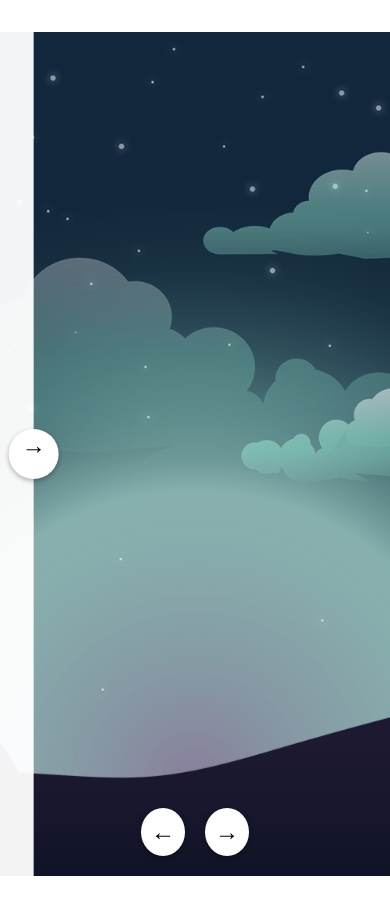
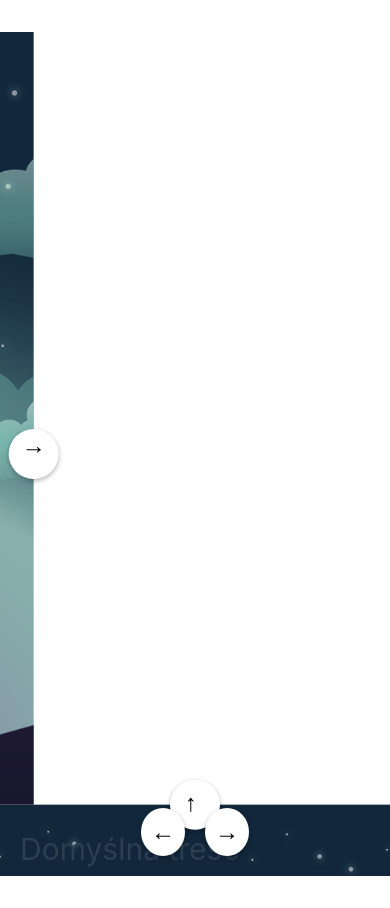
Before and after one commit to UnFriend-PL/sMarcinkowskiStore, a Vue app in the folder sMarcinkowskiStore/: page / in a window 390 px wide. Built offline with nearby package versions, Linux system fonts and the light colour scheme.

Commit message:
dynamic parallax panel open effects

```diff
--- a/sMarcinkowskiStore/src/components/MainScreen.vue
+++ b/sMarcinkowskiStore/src/components/MainScreen.vue
@@ -1,35 +1,33 @@
 <template>
-  <div
-    class="container"
-    @mousemove="handleMouseMove"
-    @touchstart="handleTouchStart"
-    @touchmove="handleTouchMove"
-  >
-    <!-- Panel oferty -->
-    <OfferPanel
-      :isOpen="offerOpen"
-      @update:isOpen="offerOpen = $event"
-      @hover="isOfferHovered = true"
-      @leave="isOfferHovered = false"
-    />
+  <div class="container">
+    <ParallaxPanel
+      :isOpen="openPanel === 'left'"
+      left
+      :layers="parallaxLayers"
+      @update:isOpen="val => openPanel = val ? 'left' : (openPanel === 'left' ? null : openPanel)"
+      @hover="panelHovered = true"
+      @leave="panelHovered = false"
+    >
+    </ParallaxPanel>
 
-    <!-- Główna zawartość opakowana w <main> -->
-    <main :class="{ pushed: isOfferHovered }">
-      <!-- Pętla przez wszystkie warstwy paralaksy -->
-      <div
-        v-for="(layer, index) in parallaxLayers"
-        :key="index"
-        class="parallax-layer"
-        :style="getLayerStyle(layer, index)"
-      ></div>
+    <ParallaxPanel
+      :isOpen="openPanel === 'bottom'"
+      bottom
+      :layers="parallaxLayers"
+      @update:isOpen="val => openPanel = val ? 'bottom' : (openPanel === 'bottom' ? null : openPanel)"
+      @hover="panelHovered = true"
+      @leave="panelHovered = false"
+    >
+    </ParallaxPanel>
+
+    <main :class="{ pushed: panelHovered }">
     </main>
 
-    <!-- Kontrolki mobilne -->
     <div class="mobile-controls" v-if="isMobile">
-      <button @click="toggleOffer('left')" class="mobile-button left">
+      <button @click="togglePanel('left')" class="mobile-button left">
         <i class="arrow-left"></i>
       </button>
-      <button @click="toggleOffer('right')" class="mobile-button right">
+      <button @click="togglePanel('right')" class="mobile-button right">
         <i class="arrow-right"></i>
       </button>
     </div>
@@ -38,26 +36,22 @@
 
 <script setup>
 import { ref, onMounted } from 'vue'
-import OfferPanel from './OfferPanel.vue'
+import ParallaxPanel from './ParallaxPanel.vue'
 
-// Import przykładowych zasobów graficznych
 import clouds1 from '@/assets/clouds1.png'
 import clouds2 from '@/assets/clouds2.png'
 import ground from '@/assets/ground.png'
 import sky from '@/assets/sky.png'
 
-const offerOpen = ref(false)
-const isOfferHovered = ref(false)
-const parallaxOffsetX = ref(0)
-const parallaxOffsetY = ref(0)
+const openPanel = ref(null) // null, 'left' lub 'right'
+const panelHovered = ref(false)
 const isMobile = ref(false)
-const touchStartX = ref(0)
 
 const parallaxLayers = ref([
-  { image: sky, speed: 0 },
-  { image: ground, speed: 0.3 },
-  { image: clouds1, speed: 0.7 },
-  { image: clouds2, speed: 0.5 },
+  { image: sky, speed: 0, parallaxX: true, parallaxY: true, layer: 0 },
+  { image: ground, speed: 0.3, parallaxX: true, parallaxY: true, layer: 1 },
+  { image: clouds1, speed: 0.7, parallaxX: true, parallaxY: false, layer: 2 },
+  { image: clouds2, speed: 0.5, parallaxX: false, parallaxY: true, layer: 3 }
 ])
 
 onMounted(() => {
@@ -67,54 +61,17 @@ onMounted(() => {
   })
 })
 
-function handleMouseMove(event) {
-  const windowWidth = window.innerWidth
-  const relativeX = (event.clientX - windowWidth / 2) / (windowWidth / 2)
-  parallaxOffsetX.value = relativeX * 20
-
-  const windowHeight = window.innerHeight
-  const relativeY = (event.clientY - windowHeight / 2) / (windowHeight / 2)
-  parallaxOffsetY.value = relativeY * 20
-
-  const edgeThreshold = 50
-  if (event.clientX < edgeThreshold) {
-    offerOpen.value = true
-  } else if (event.clientX > windowWidth - edgeThreshold) {
-    offerOpen.value = false
+function togglePanel(direction) {
+  if (direction === 'left') {
+    openPanel.value = openPanel.value === 'left' ? null : 'left'
+  } else if (direction === 'right') {
+    openPanel.value = openPanel.value === 'right' ? null : 'right'
   }
-}
-
-function handleTouchStart(event) {
-  touchStartX.value = event.touches[0].clientX
-}
-
-function handleTouchMove(event) {
-  const touchCurrentX = event.touches[0].clientX
-  if (touchCurrentX - touchStartX.value > 50) {
-    offerOpen.value = true
+  else if (direction === 'top') {
+    openPanel.value = openPanel.value === 'top' ? null : 'top'
   }
-}
-
-function toggleOffer(direction) {
-  if (direction === 'left') {
-    offerOpen.value = true
-  } else if (direction === 'right') {
-    offerOpen.value = false
-  }
-}
-
-function getLayerStyle(layer, index) {
-  return {
-    transform: `translate(${parallaxOffsetX.value * layer.speed}px, ${parallaxOffsetY.value * layer.speed}px)`,
-    background: `url('${layer.image}') no-repeat center center`,
-    backgroundSize: 'cover',
-    position: 'absolute',
-    top: 0,
-    left: 0,
-    width: '100%',
-    height: '100%',
-    zIndex: index,
-    transition: 'transform 0.1s'
+  else if (direction === 'bottom') {
+    openPanel.value = openPanel.value === 'bottom' ? null : 'bottom'
   }
 }
 </script>
@@ -141,10 +98,7 @@ main.pushed {
   transform: translateX(300px);
 }
 
-.parallax-layer {
-  /* styles dynamics from getLayerStyle function */
-}
-
+/* Kontrolki mobilne */
 .mobile-controls {
   position: absolute;
   bottom: 20px;
--- a/sMarcinkowskiStore/src/components/OfferPanel.vue
+++ /dev/null
@@ -1,85 +0,0 @@
-<template>
-  <div
-    class="offer-panel"
-    :class="{ open: isOpen }"
-    @mouseenter="handleMouseEnter"
-    @mouseleave="handleMouseLeave"
-  >
-    <div class="content">
-      <h1>Moja Oferta</h1>
-    </div>
-    <button class="toggle-button" @click="toggle">
-      <span class="arrow">←</span>
-    </button>
-  </div>
-</template>
-
-<script setup>
-import { defineEmits, defineProps } from 'vue'
-
-const props = defineProps({
-  isOpen: {
-    type: Boolean,
-    default: false,
-  },
-})
-const emit = defineEmits(['update:isOpen', 'hover', 'leave'])
-
-function toggle() {
-  emit('update:isOpen', !props.isOpen)
-}
-
-function handleMouseEnter() {
-  emit('hover')
-  emit('update:isOpen', true)
-}
-
-function handleMouseLeave() {
-  emit('leave')
-  emit('update:isOpen', false)
-}
-</script>
-
-<style scoped>
-.offer-panel {
-  position: absolute;
-  top: 0;
-  left: 0;
-  width: 85%;
-  height: 100%;
-  background-color: rgba(255, 255, 255, 0.95);
-  transform: translateX(-90%);
-  transition: transform 0.5s ease;
-  z-index: 10;
-}
-
-.offer-panel.open {
-  transform: translateX(0);
-}
-
-.content {
-  padding: 20px;
-}
-
-.toggle-button {
-  position: absolute;
-  top: 50%;
-  right: -25px;
-  transform: translateY(-50%);
-  width: 50px;
-  height: 50px;
-  border: none;
-  background: #fff;
-  border-radius: 50%;
-  box-shadow: 0 2px 5px rgba(0, 0, 0, 0.3);
-  cursor: pointer;
-  display: flex;
-  align-items: center;
-  justify-content: center;
-}
-
-.arrow {
-  font-size: 1.5rem;
-  transform: rotate(180deg);
-}
-</style>
--- /dev/null
+++ b/sMarcinkowskiStore/src/components/ParallaxPanel.vue
@@ -0,0 +1,255 @@
+<template>
+  <div
+    class="parallax-panel"
+    :class="[positionClass, { open: isOpen }]"
+    @mousemove="handleMouseMove"
+    @touchstart="handleTouchStart"
+    @touchmove="handleTouchMove"
+    @mouseenter="handleMouseEnter"
+    @mouseleave="handleMouseLeave"
+  >
+    <div
+      v-for="(layer, index) in layers"
+      :key="index"
+      class="parallax-layer"
+      :style="getLayerStyle(layer)"
+    ></div>
+
+    <div class="panel-content-wrapper">
+      <div class="panel-content">
+        <slot>
+          <h1>Domyślna treść</h1>
+        </slot>
+      </div>
+    </div>
+
+    <!-- Przycisk toggle -->
+    <button class="toggle-button" @click="toggle">
+      <span class="arrow" :style="{ transform: arrowRotation }">←</span>
+    </button>
+  </div>
+</template>
+
+<script setup>
+import { ref, computed } from 'vue'
+import { defineProps, defineEmits } from 'vue'
+
+const props = defineProps({
+  isOpen: {
+    type: Boolean,
+    default: false,
+  },
+  left: { type: Boolean, default: false },
+  right: { type: Boolean, default: false },
+  top: { type: Boolean, default: false },
+  bottom: { type: Boolean, default: false },
+  layers: {
+    type: Array,
+    default: () => []
+  }
+})
+
+const emit = defineEmits(['update:isOpen', 'hover', 'leave'])
+
+const parallaxOffsetX = ref(0)
+const parallaxOffsetY = ref(0)
+const touchStartX = ref(0)
+
+function handleMouseMove(event) {
+  const rect = event.currentTarget.getBoundingClientRect()
+  const relativeX = (event.clientX - (rect.left + rect.width / 2)) / (rect.width / 2)
+  parallaxOffsetX.value = relativeX * 20
+
+  const relativeY = (event.clientY - (rect.top + rect.height / 2)) / (rect.height / 2)
+  parallaxOffsetY.value = relativeY * 20
+}
+
+function handleTouchStart(event) {
+  touchStartX.value = event.touches[0].clientX
+}
+
+function handleTouchMove(event) {
+  const touchCurrentX = event.touches[0].clientX
+  if (positionClass.value === 'left' && touchCurrentX - touchStartX.value > 50) {
+    openPanel()
+  } else if (positionClass.value === 'right' && touchStartX.value - touchCurrentX > 50) {
+    openPanel()
+  }
+}
+
+function handleMouseEnter() {
+  emit('hover')
+  openPanel()
+}
+
+function handleMouseLeave() {
+  emit('leave')
+  closePanel()
+}
+
+function openPanel() {
+  emit('update:isOpen', true)
+}
+
+function closePanel() {
+  emit('update:isOpen', false)
+}
+
+function toggle() {
+  emit('update:isOpen', !props.isOpen)
+}
+
+const positionClass = computed(() => {
+  if (props.left) return 'left'
+  if (props.right) return 'right'
+  if (props.top) return 'top'
+  if (props.bottom) return 'bottom'
+  return 'left'
+})
+
+const arrowRotation = computed(() => {
+  const pos = positionClass.value
+  switch (pos) {
+    case 'left':
+      return props.isOpen ? 'rotate(0deg)' : 'rotate(180deg)'
+    case 'right':
+      return props.isOpen ? 'rotate(180deg)' : 'rotate(0deg)'
+    case 'top':
+      return props.isOpen ? 'rotate(90deg)' : 'rotate(-90deg)'
+    case 'bottom':
+      return props.isOpen ? 'rotate(-90deg)' : 'rotate(90deg)'
+    default:
+      return 'rotate(180deg)'
+  }
+})
+
+function getLayerStyle(layer) {
+  const translateX = layer.parallaxX ? parallaxOffsetX.value * layer.speed : 0
+  const translateY = layer.parallaxY ? parallaxOffsetY.value * layer.speed : 0
+  return {
+    transform: `translate(${translateX}px, ${translateY}px)`,
+    background: `url('${layer.image}') no-repeat center center`,
+    backgroundSize: 'cover',
+    position: 'absolute',
+    top: 0,
+    left: 0,
+    width: '100%',
+    height: '100%',
+    zIndex: layer.layer ?? 0,
+    transition: 'transform 0.1s'
+  }
+}
+</script>
+
+<style scoped>
+.parallax-panel {
+  position: absolute;
+  background-color: rgba(255, 255, 255, 0.95);
+  transition: transform 0.5s ease;
+  z-index: 10;
+}
+
+.panel-content-wrapper {
+  overflow: hidden;
+  width: 100%;
+  height: 100%;
+}
+
+.parallax-panel.left {
+  top: 0;
+  left: 0;
+  width: 85%;
+  height: 100%;
+  transform: translateX(-90%);
+}
+.parallax-panel.left.open {
+  transform: translateX(0);
+}
+
+.parallax-panel.right {
+  top: 0;
+  right: 0;
+  width: 85%;
+  height: 100%;
+  transform: translateX(90%);
+}
+.parallax-panel.right.open {
+  transform: translateX(0);
+}
+
+.parallax-panel.top {
+  top: 0;
+  left: 0;
+  width: 100%;
+  height: 85%;
+  transform: translateY(-90%);
+}
+.parallax-panel.top.open {
+  transform: translateY(0);
+}
+
+.parallax-panel.bottom {
+  bottom: 0;
+  left: 0;
+  width: 100%;
+  height: 85%;
+  transform: translateY(90%);
+}
+.parallax-panel.bottom.open {
+  transform: translateY(0);
+}
+
+.panel-content {
+  position: relative;
+  z-index: 20;
+  padding: 20px;
+}
+
+.toggle-button {
+  position: absolute;
+  width: 50px;
+  height: 50px;
+  border: none;
+  background: #fff;
+  border-radius: 50%;
+  box-shadow: 0 2px 5px rgba(0, 0, 0, 0.3);
+  cursor: pointer;
+  display: flex;
+  align-items: center;
+  justify-content: center;
+  z-index: 30;
+}
+
+.parallax-panel.left .toggle-button {
+  top: 50%;
+  right: -25px;
+  transform: translateY(-50%);
+}
+
+.parallax-panel.right .toggle-button {
+  top: 50%;
+  left: -25px;
+  transform: translateY(-50%);
+}
+
+.parallax-panel.top .toggle-button {
+  left: 50%;
+  bottom: -25px;
+  transform: translateX(-50%);
+}
+
+.parallax-panel.bottom .toggle-button {
+  left: 50%;
+  top: -25px;
+  transform: translateX(-50%);
+}
+
+.arrow {
+  font-size: 1.5rem;
+  display: inline-block;
+  transition: transform 0.5s ease;
+}
+
+.parallax-layer {
+}
+</style>
```
